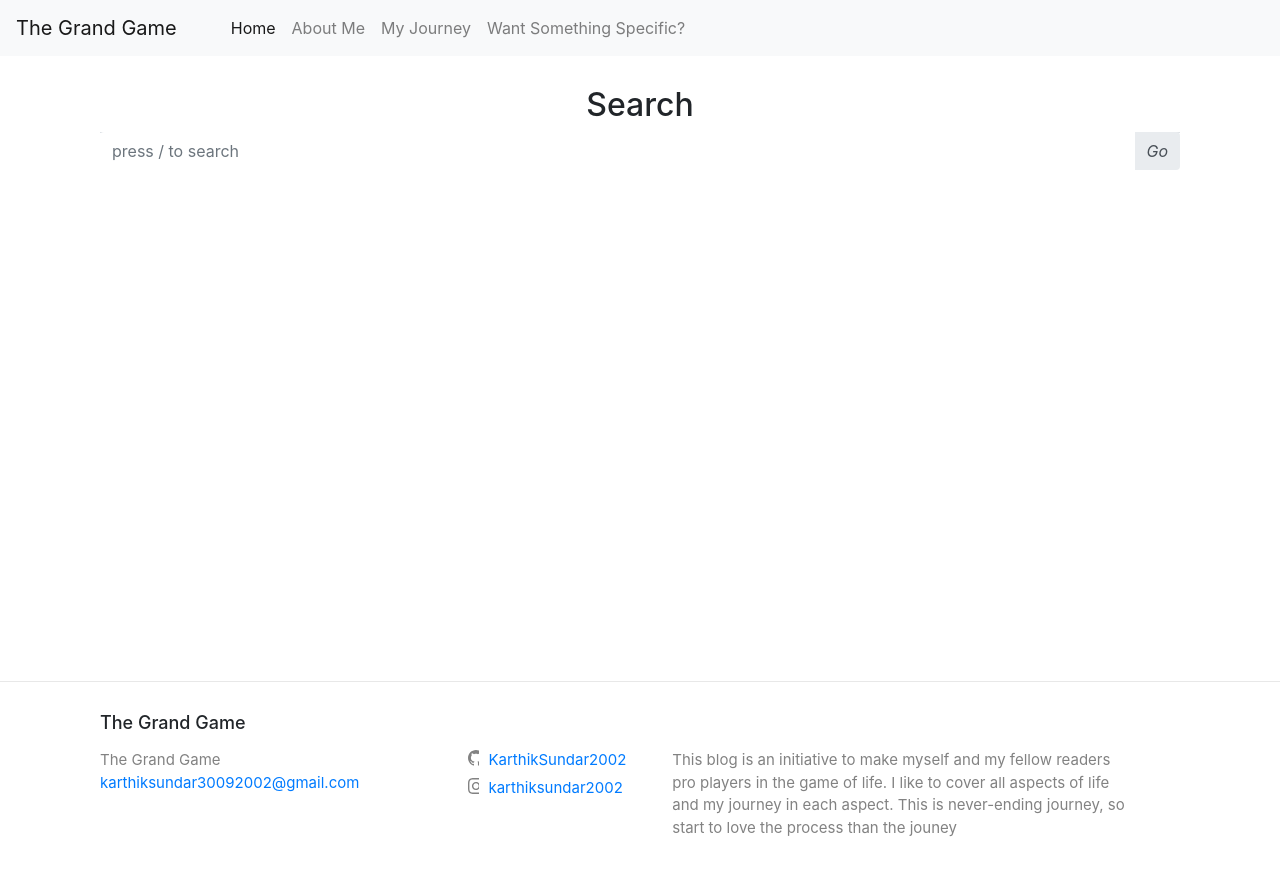
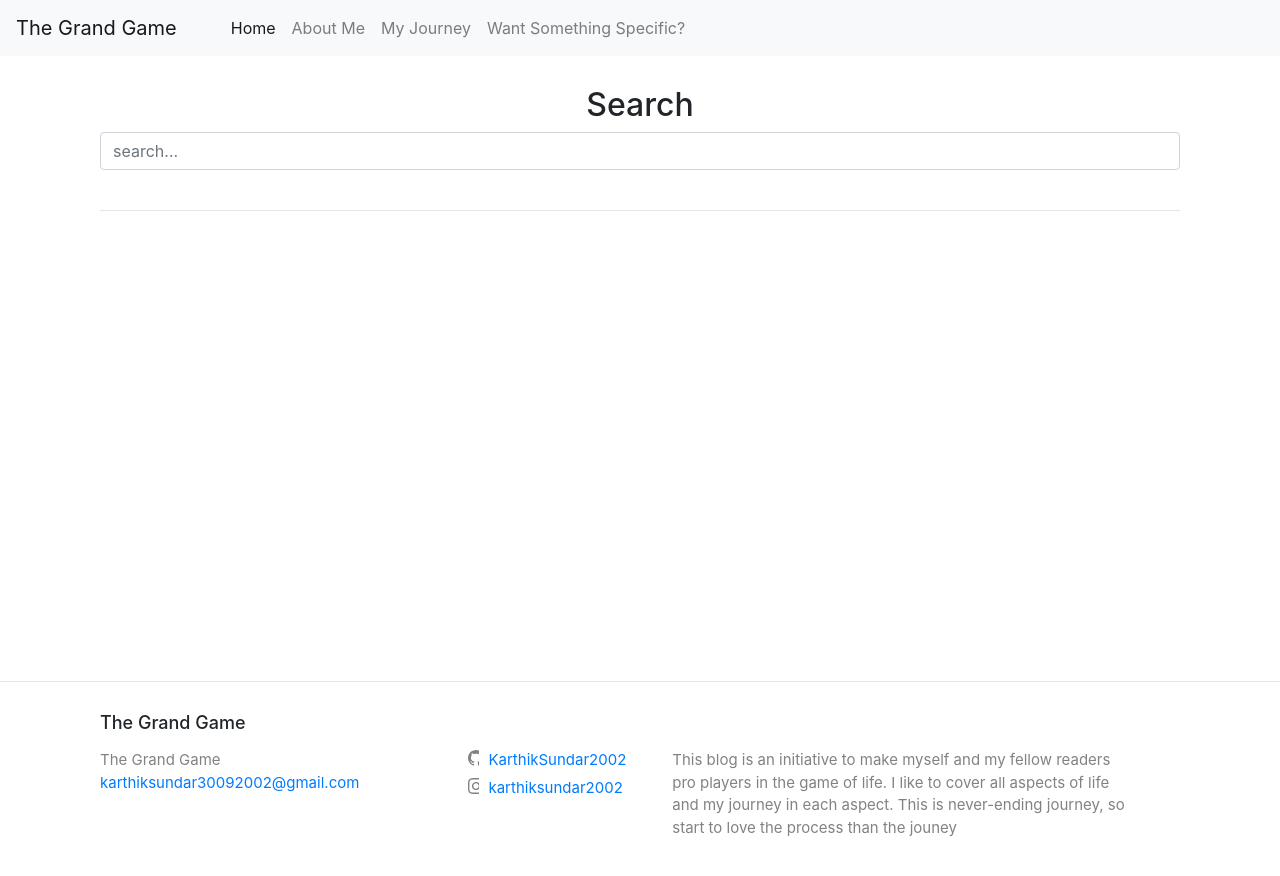
Before and after one commit to KarthikSundar2002/KarthikSundar2002.github.io, a Jekyll site: the page built from search.html, in a window 1280 px wide. Shown: the top 876 px of the page. Built offline with Jekyll 4.4.1, drawn with Linux system fonts in a browser that asks for light colours.

Commit message:
Category cards and serach page responsive

```diff
--- a/_sass/minima/_layout.scss
+++ b/_sass/minima/_layout.scss
@@ -38,15 +38,9 @@
 
 }
 
-#results{
-  float: inherit;
-  color: blue($color: #000000);
-}
 
-#resultsContainer{
-  float: inherit;
 
-}
+
 #mainsearch{
   background-color: grey;
 }
--- a/blogindex.html
+++ b/blogindex.html
@@ -22,7 +22,7 @@ type: tag
       {% endif %}
     {% endfor %}
 
-        <div class="col-3">
+        <div class="col-sm-3">
       <div class="card">
       <div class="card-body">
       <a href = {{posts.url}}><img class ="card-img-top"{{imageCode}} >
--- a/search.html
+++ b/search.html
@@ -2,44 +2,21 @@
 layout: home
 title: Search
 ---
-<!-- Html Elements for Search
-<div id="main-search form-group mb-0 border-bottom">
-  <input id="search-input" placeholder="search..." type="text">
-  <ul id="results-container"></ul>
-</div> -->
-<!-- Script pointing to search-script.js
-<script src="/assets/search-script.js" type="text/javascript"></script> -->
+<!-- Html Elements for Search -->
+<div id="search-container">
+  <input class="form-control" id="search-input" placeholder="search..." type="text">
+  <br><hr><br>
+  <ol id="results-container"></ol>
+</div>
 
-<!-- Configuration
-<temp data-prettydiff-ignore><temp data-prettydiff-ignore><temp data-prettydiff-ignore><temp data-prettydiff-ignore><temp data-prettydiff-ignore><temp data-prettydiff-ignore><script>
-  SimpleJekyllSearch({searchInput: document.getElementById("search-input"), resultsContainer: document.getElementById("results-container"), json: "/search.json"})
-</script></temp></temp></temp></temp></temp></temp>
--->
-
-<div class="main-search form-group mb-0 border-bottom" id="mainsearch">
-  <div class="input-group">
-    <input class="form-control border-0" id="search" name="main_input" placeholder="press / to search" type="text">
-    <div class="input-group-append">
-      <span class="input-group-text border-0">
-        <i aria-hidden="true" class="fa fa-search">Go</i>
-      </span>
-    </div>
-  </div>
-</div>
-<p>
-
-  <div class="search-results position-absolute" id="resultsContainer">
-    <ol class="search-results-ul" id="results"></ol>
-  </div>
-</p>
+<!-- Script pointing to search-script.js -->
 <script src="/assets/search-script.js" type="text/javascript"></script>
 
+<!-- Configuration -->
 <script>
-  SimpleJekyllSearch({
-    searchInput: document.getElementById('search'),
-    resultsContainer: document.getElementById('results'),
-
-    noResultsText: '<li><p>No results found!</p></li>',
-    json: '/search.json'
-  })
-  </script>
+SimpleJekyllSearch({
+  searchInput: document.getElementById('search-input'),
+  resultsContainer: document.getElementById('results-container'),
+  json: '/search.json'
+})
+</script>
```
